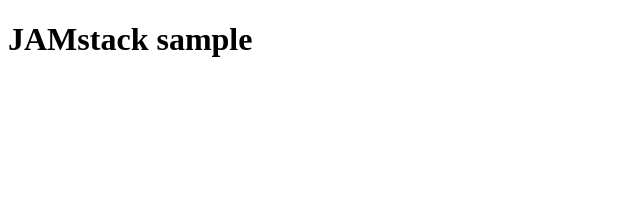
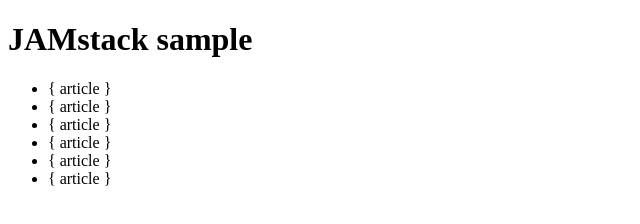
Before and after one commit to adrszl/jamstack-try-out, an Eleventy site: page src/index.njk in a window 1280 px wide. Shown: the whole page, without its empty margins (0-640 px from the left). Built offline with nearby package versions, Linux system fonts and the light colour scheme; Eleventy itself is replaced by a stand-in of ours; files that its build step writes are made by us from their sources.

Commit message:
added sample data & displaying sample data

```diff
--- /dev/null
+++ b/src/_data/news.json
@@ -0,0 +1,10 @@
+{
+  "articles": [
+    { "title": "Lorem Ipsum 1" },
+    { "title": "Lorem Ipsum 2" },
+    { "title": "Lorem Ipsum 3" },
+    { "title": "Lorem Ipsum 4" },
+    { "title": "Lorem Ipsum 5" },
+    { "title": "Lorem Ipsum 5" }
+  ]
+}
--- a/src/index.njk
+++ b/src/index.njk
@@ -2,10 +2,16 @@
 title: Sample Page
 layout: base.njk
 ---
-
+{# https://newsapi.org/ #}
 <div class="container">
     <h1>JAMstack sample</h1>
     <section></section>
+
+    <ul>
+        {% for article in news.articles %}
+            <li>{ article }</li>
+        {% endfor %}
+    </ul>
 </div>
 
 <script src="/js/main.js"></script>
```
Also changed, not shown: .eleventy.js, 2 other files.
